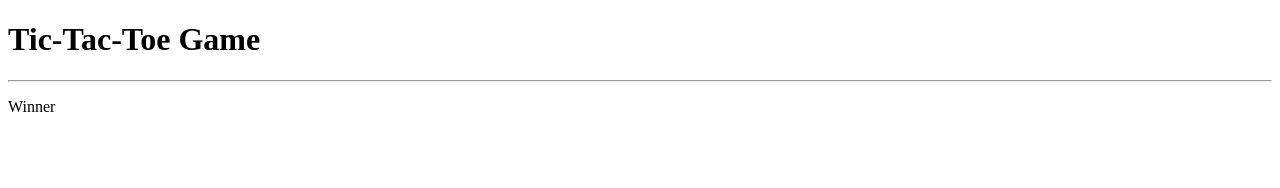
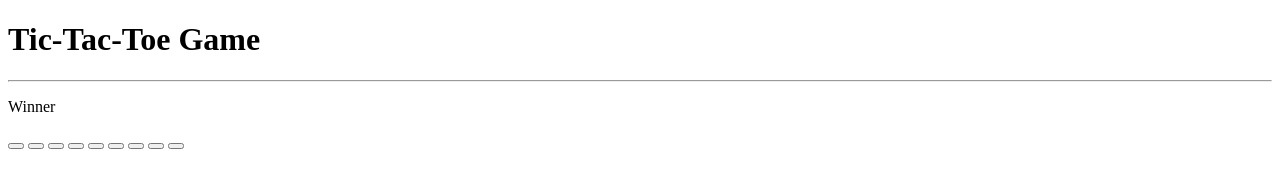
Before and after one commit to faiyankhan/Tic-Tac-Tao-Game, a plain HTML site: page index.html in a window 1280 px wide. Drawn offline with Linux system fonts and the light colour scheme.

Commit message:
Multiple Boxes are added

```diff
--- a/index.html
+++ b/index.html
@@ -13,6 +13,20 @@
         <p id="msg">Winner</p>
     </div>
 
+    <div class="container">
+        <div class="game">
+            <button class="box"></button>
+            <button class="box"></button>
+            <button class="box"></button>
+            <button class="box"></button>
+            <button class="box"></button>
+            <button class="box"></button>
+            <button class="box"></button>
+            <button class="box"></button>
+            <button class="box"></button>
+        </div>
+    </div>
+
     <script src="./script.js"></script>
 </body>
 </html>
```
